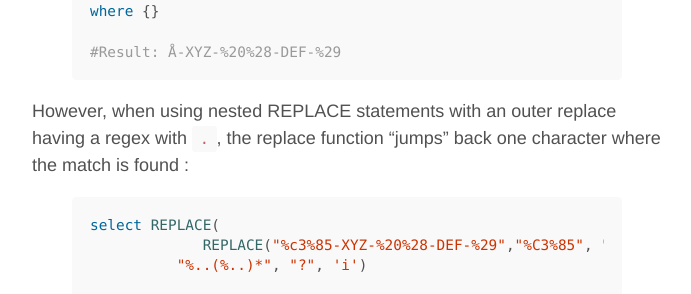
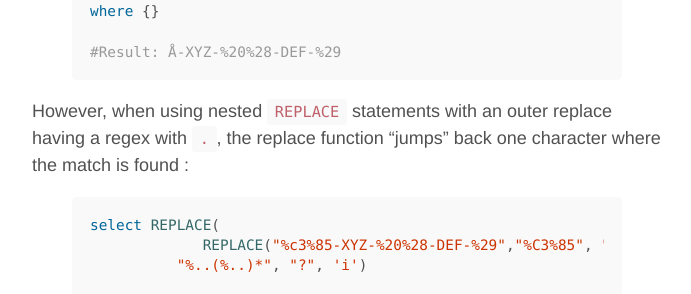
Before and after one commit to qtips/qtips.github.io, a Jekyll site: the page built from _posts/2015-07-05-virtuoso-SPARQL-replace-bug.md, in a window 1280 px wide. Shown: the part 390-684 px from the top of the page, without its empty margins (293-984 px from the left). Built offline with Jekyll 4.4.1, drawn with Linux system fonts in a browser that asks for light colours.

```diff
--- a/_posts/2015-07-05-virtuoso-SPARQL-replace-bug.md
+++ b/_posts/2015-07-05-virtuoso-SPARQL-replace-bug.md
@@ -12,7 +12,7 @@ where {}
 #Result: Å-XYZ-%20%28-DEF-%29
 {% endhighlight %}
 
-However, when using nested REPLACE statements with an outer replace having a regex with `.`, the replace function "jumps" back one character where the match is found :
+However, when using nested `REPLACE` statements with an outer replace having a regex with `.`, the replace function "jumps" back one character where the match is found :
 
 {% highlight sparql %}
 select REPLACE(
```
